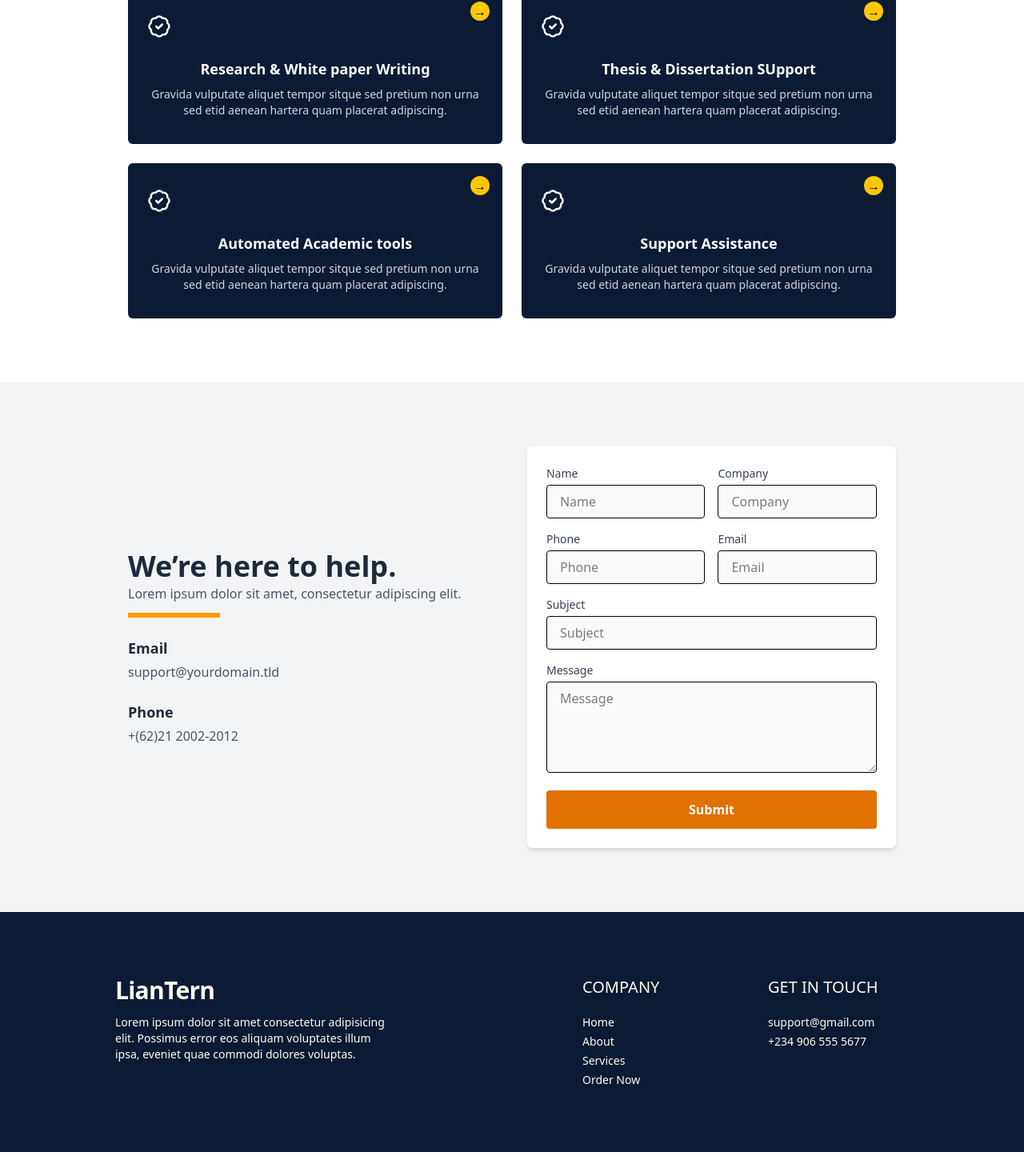
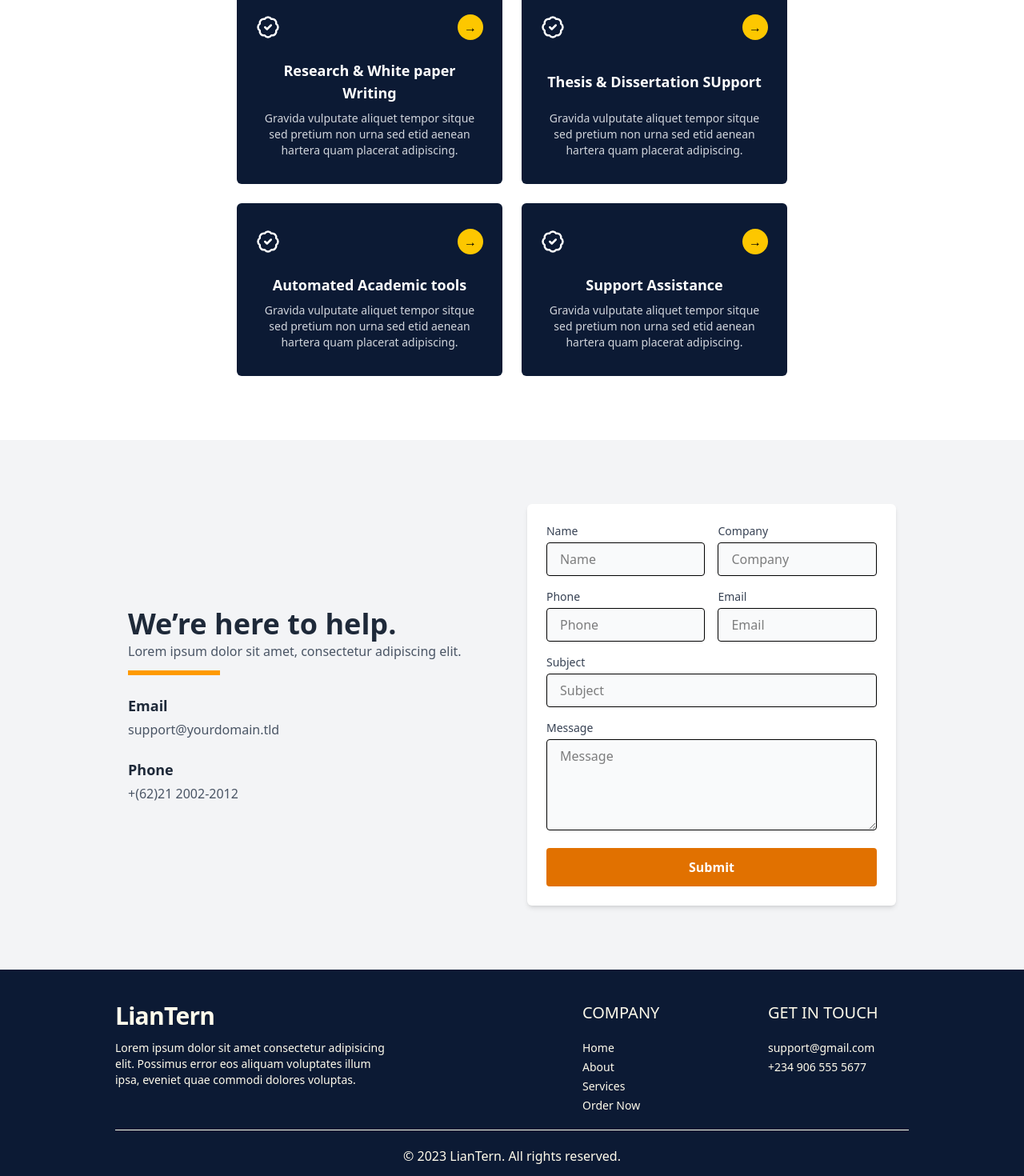
Before and after one commit to Thosine-01/Liantern, a React (Vite) app: page / in a window 1280 px wide. Shown: the part 1972-3442 px from the top of the page at 80% size. Before the commit the page ends 3412 px from the top, so only its background shows below. Built offline with nearby package versions, Linux system fonts and the light colour scheme.

Commit message:
reponsiveness stage

```diff
--- a/src/components/About.jsx
+++ b/src/components/About.jsx
@@ -4,10 +4,10 @@ import Feature from './Feature'
 
 const About = () => {
   return (
-        <section className="py-20 bg-white px-26">
+        <section className="pt-20 bg-white  md:px-26" id="about">
       <div className="container mx-auto px-6 flex flex-col md:flex-row items-center justify-between gap-10">
         {/* Left Text */}
-        <div className="md:w-1/2">
+        <div className="md:w-1/2 text-center md:text-left">
           <p className="text-sm uppercase text-gray-400 font-semibold mb-2">About Us</p>
           <h2 className="text-3xl md:text-4xl font-extrabold text-[#0F172A] mb-4">
             What we are all about
--- a/src/components/Contact.jsx
+++ b/src/components/Contact.jsx
@@ -2,10 +2,10 @@ import React from 'react'
 
 const Contact = () => {
   return (
-    <section className="py-20 bg-gray-100 px-36">
+    <section className="py-20 bg-gray-100 md:px-36" id="contact">
       <div className="container mx-auto px-4 flex flex-col lg:flex-row gap-10 items-center">
         {/* Left Contact Info */}
-        <div className="w-full lg:w-1/2 space-y-6">
+        <div className="w-full lg:w-1/2 space-y-6 px-6 md:px-0">
 
           <div>
             <h2 className="text-4xl font-bold text-gray-800 leading-tight">
--- a/src/components/Footer.jsx
+++ b/src/components/Footer.jsx
@@ -2,7 +2,8 @@ import React from 'react'
 
 const Footer = () => {
   return (
-        <div className='flex flex-col sm:grid grid-cols-[3fr_1fr_1fr] gap-14 text-sm px-36 bg-[#0C1A34] py-20'>
+        <div className='px-10 md:px-36 bg-[#0C1A34] py-10'>
+          <div className='flex flex-col sm:grid grid-cols-[3fr_1fr_1fr] gap-14 text-sm '>
               <div>
                   <div className="text-3xl font-bold text-amber-50 tracking-tight mb-3">
                   LianTern
@@ -26,6 +27,12 @@ const Footer = () => {
                 </ul>
               </div>
           </div>
+
+          <div className='border-t border-amber-50 mt-5'>
+              <p className='text-center text-amber-50 mt-5'>© 2023 LianTern. All rights reserved.</p>
+          </div>
+        </div>
+
   )
 }
 
--- a/src/components/Navbar.jsx
+++ b/src/components/Navbar.jsx
@@ -78,10 +78,10 @@ const Navbar = () => {
         {/* Mobile Menu */}
         <div className={` bg-white absolute  flex flex-col w-full left-0 top-20 py-10 border-b-2 border-b-gray-500 ${menu ? "block transition-all duration-1000 ease-out" : "hidden"} `}>
           <ul className="text-black  flex flex-col items-center w-full justify-center pb-8 space-y-6 text-xl font-bold">
-            <li className="hover:text-amber-600">Home</li>
-            <li className="hover:text-amber-600">About</li>
-            <li className="hover:text-amber-600">Services</li>
-            <li className="hover:text-amber-600">Contact</li>
+            <li className="hover:text-amber-600"><a href="#hero">Home</a></li>
+            <li className="hover:text-amber-600"><a href="#about">About</a></li>
+            <li className="hover:text-amber-600"><a href="#services">Services</a></li>
+            <li className="hover:text-amber-600"><a href="#contact">Contact</a></li>
           </ul>
 
             <button className=' bg-orange-400 text-white px-4 py-2 rounded-md hover:bg-orange-500 transition w-8/12 mx-auto text-xl'>
--- a/src/components/Service.jsx
+++ b/src/components/Service.jsx
@@ -30,29 +30,32 @@ const services = [
 
 const Service = () => {
   return (
-    <section className="pb-20 bg-white text-center px-36">
-      <p className="text-sm text-gray-400 uppercase">Our Services</p>
-      <h2 className="text-3xl font-bold text-gray-800 mb-4">
+    <section className=" pt-20 pb-20 bg-white text-center md:px-36" id="services">
+      <p className="text-sm text-gray-400 uppercase px-5 md:px-0">Our Services</p>
+      <h2 className="text-3xl font-bold text-gray-800 mb-4 px-5 md:px-0">
         Our Writing Services
       </h2>
-      <p className="text-gray-500 max-w-xl mx-auto mb-12 text-sm leading-relaxed">
+      <p className="text-gray-500 max-w-xl mx-auto mb-12 text-sm leading-relaxed px-5 md:px-0">
         Gravida vulputate aliquet tempor sitque sed pretium nonurna etid aenean
         hartera quam placerat adipiscing penatibus aliquam
       </p>
 
-      <div className="grid grid-cols-1 md:grid-cols-2 gap-6 max-w-6xl mx-auto px-4">
+      <div className="grid grid-cols-1 md:grid-cols-2 gap-6 max-w-[720px] mx-auto px-4">
         {services.map((service, idx) => (
           <div
             key={idx}
             className="bg-[#0C1A34] text-white rounded-md px-6 py-8 flex flex-col justify-between relative"
           >
-            <div className="mb-6">{service.icon}</div>
+            <div className="mb-6 flex items-center justify-between">
+              {service.icon}
+              <button className=" bg-yellow-400 text-black font-bold w-8 h-8 rounded-full flex items-center justify-center">
+              →
+            </button>
+            </div>
             <h3 className="font-bold text-lg mb-2">{service.title}</h3>
             <p className="text-sm text-gray-300">{service.description}</p>
 
-            <button className="absolute top-4 right-4 bg-yellow-400 text-black font-bold w-6 h-6 rounded-full flex items-center justify-center">
-              →
-            </button>
+
           </div>
         ))}
       </div>
```
Lines whose indentation alone changed are shown as unchanged.
